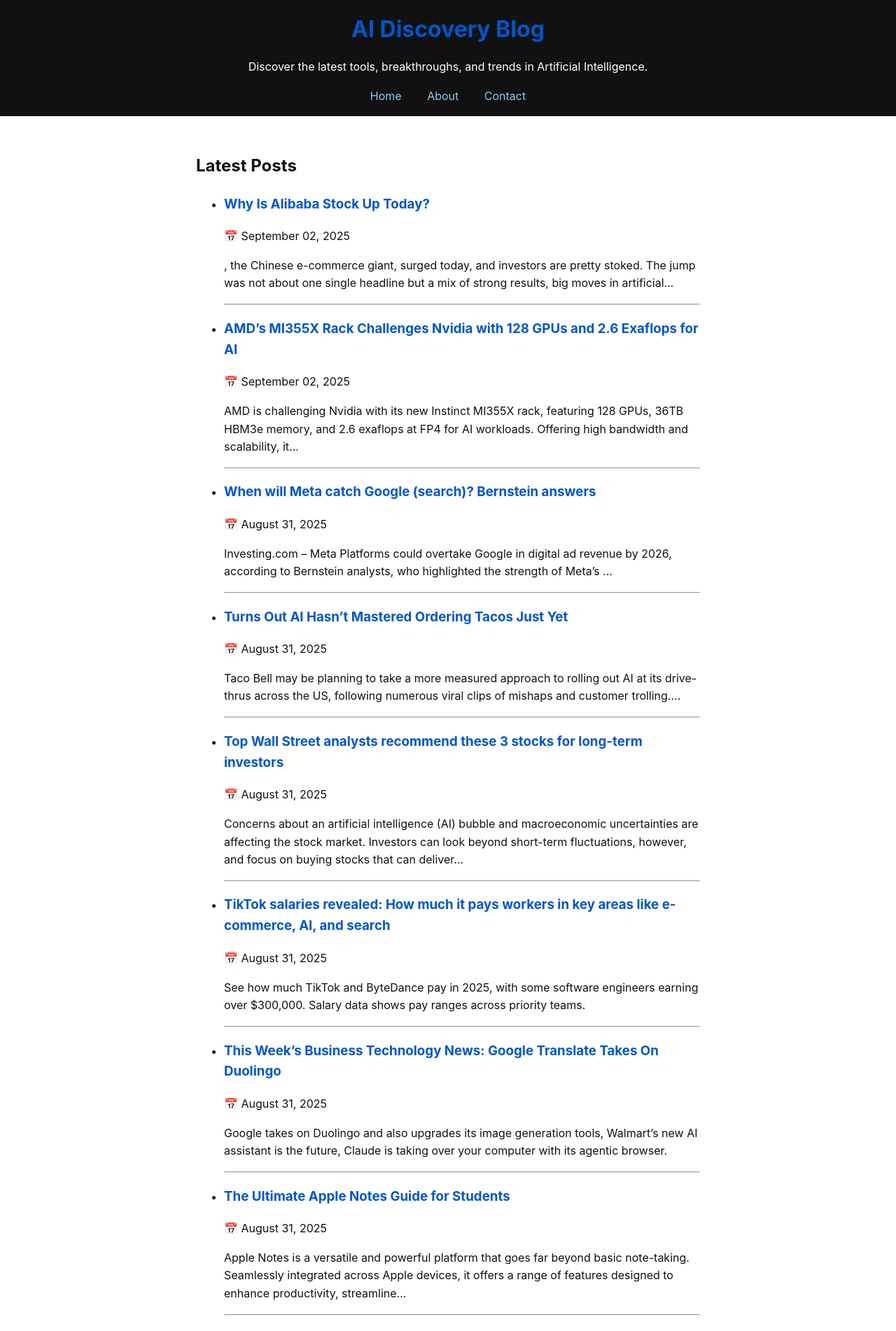
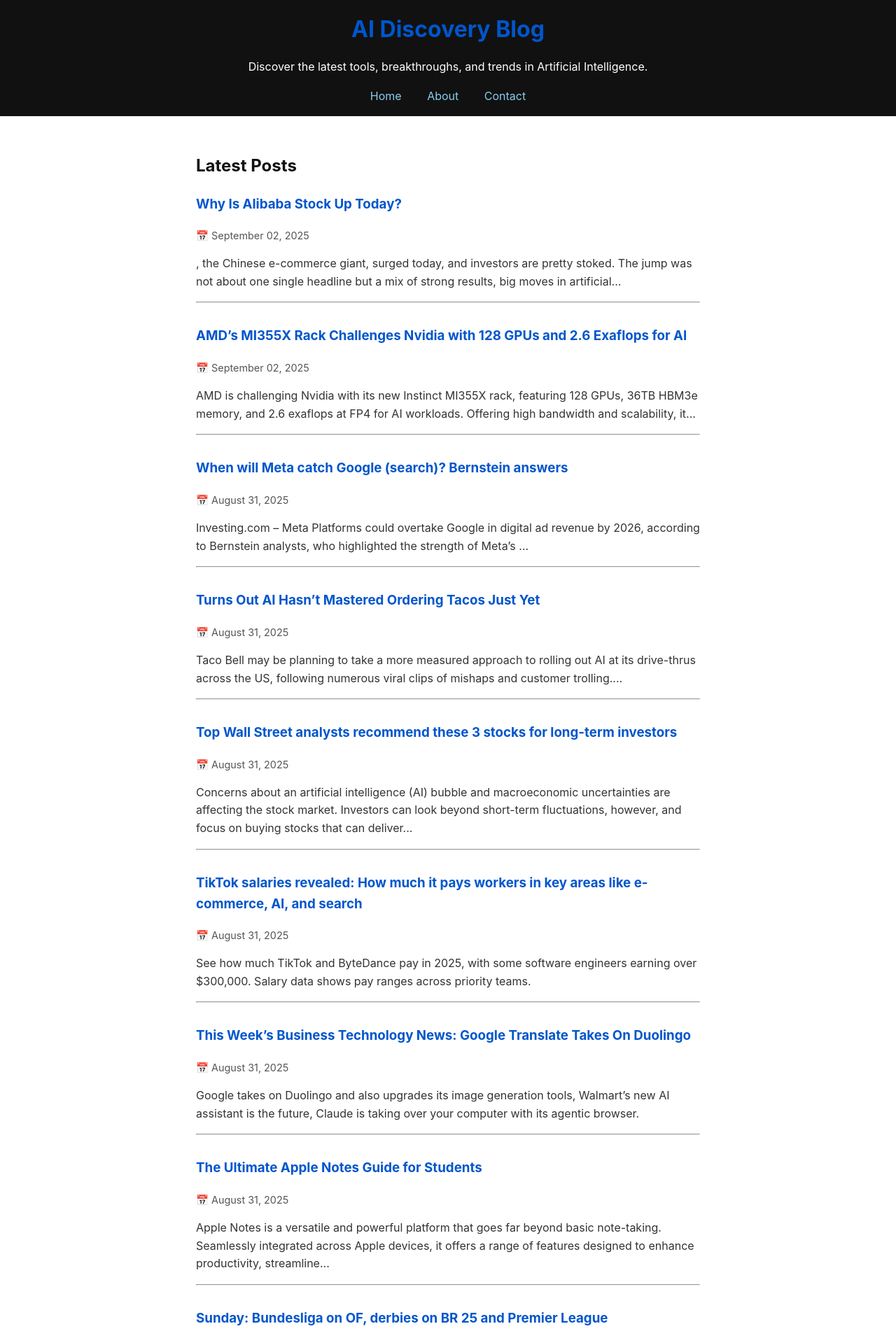
Before and after one commit to Ruirodsantos/ruirodsantos.github.io, a Jekyll site: the page built from index.html, in a window 1280 px wide. Shown: the top 1902 px of the page at 70% size. Built offline with Jekyll 4.4.1, drawn with Linux system fonts in a browser that asks for light colours.

Commit message:
Update style.css

```diff
--- a/assets/style.css
+++ b/assets/style.css
@@ -47,6 +47,32 @@
   color: #0056cc;
   text-decoration: none;
 }
+.post-list {
+  list-style: none;
+  padding: 0;
+}
+
+.post-item {
+  margin-bottom: 2rem;
+}
+
+.post-thumbnail {
+  max-width: 100%;
+  height: auto;
+  border-radius: 8px;
+  margin-bottom: 0.5rem;
+}
+
+.post-meta {
+  color: #555;
+  font-size: 0.9rem;
+  margin: 0.5rem 0;
+}
+
+.post-excerpt {
+  color: #333;
+  font-size: 1rem;
+}
 
 a:hover {
   text-decoration: underline;
```
